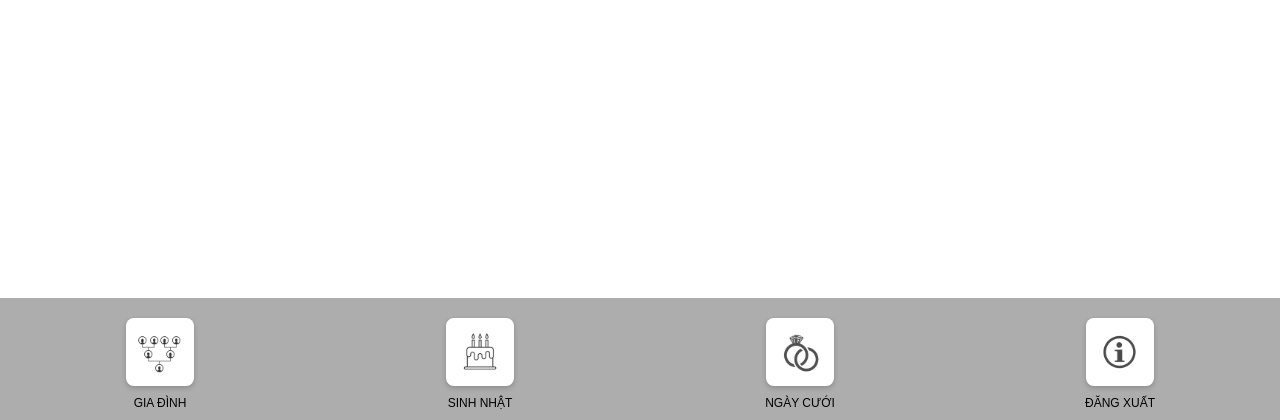
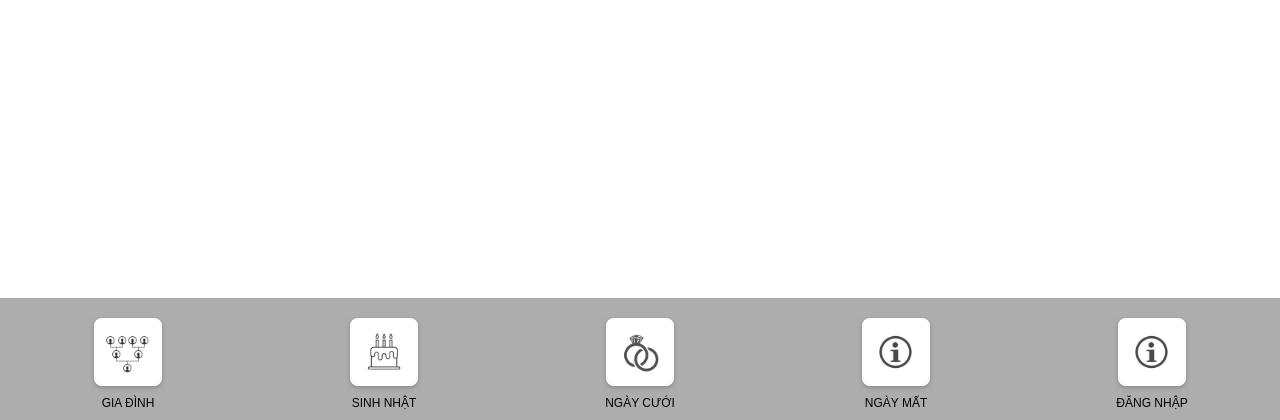
Before and after one commit to MinhLong2410-02/web-gia-dinh, a Django app: page /home/married-date/ in a window 1280 px wide. Shown: the part 380-800 px from the top of the page. Run offline with Django 3.2, Linux system fonts and the light colour scheme; data that the repository does not hold is empty.

Commit message:
update conditional templates inheritance

```diff
--- a/myproject/home/templates/base_authen.html
+++ b/myproject/home/templates/base_authen.html
@@ -32,6 +32,12 @@
             </a>
             <span class="icon-text">Ngày Cưới</span>
         </div>
+        <div class="footer-section">
+            <a href="{% url 'login' %}" class="icon-button">
+                <img src="{% static 'images/info.png' %}" alt="Ngày Mất">
+            </a>
+            <span class="icon-text">Ngày Mất</span>
+        </div>
         <div class="footer-section" onclick="document.getElementById('myform').submit();" >
             <form id="myform" method="post" action="{% url 'logout' %}">
                 {% csrf_token %}
--- a/myproject/home/templates/base_non_authen.html
+++ b/myproject/home/templates/base_non_authen.html
@@ -34,6 +34,12 @@
         </div>
         <div class="footer-section">
             <a href="{% url 'login' %}" class="icon-button">
+                <img src="{% static 'images/info.png' %}" alt="Ngày Mất">
+            </a>
+            <span class="icon-text">Ngày Mất</span>
+        </div>
+        <div class="footer-section">
+            <a href="{% url 'login' %}" class="icon-button">
                 <img src="{% static 'images/info.png' %}" alt="ĐĂNG NHẬP">
             </a>
             <span class="icon-text">Đăng Nhập</span>
--- a/myproject/home/templates/home/birth_date.html
+++ b/myproject/home/templates/home/birth_date.html
@@ -1,4 +1,4 @@
-{% extends 'base_authen.html' %}
+{% include request.user.is_authenticated|yesno:"base_authen.html,base_non_authen.html" %}
 {% load static %}
 
 {% block title %}Trang Chủ{% endblock %}
--- a/myproject/home/templates/home/married_date.html
+++ b/myproject/home/templates/home/married_date.html
@@ -1,7 +1,8 @@
-{% extends 'base_authen.html' %}
+
 {% load static %}
 
-{% block title %}Trang Chủ{% endblock %}
+{% include request.user.is_authenticated|yesno:"base_authen.html,base_non_authen.html" %}
+
 {% block content %}
     <link rel="stylesheet" href="{% static 'css/home.css' %}">
     <div class="banner">
--- a/myproject/home/views.py
+++ b/myproject/home/views.py
@@ -98,7 +98,7 @@
                 "img2": person2.profile_picture,
                 "start_date": relationship['start_date'].strftime("%d/%m/%Y") if relationship['start_date'] else None,
             })
-        return render(request, self.template_name, {'data': res})
+        return render(request, self.template_name, {'data': res, })
 
 class HomeView(View):
     template_name_authenticated = 'home/index_authen.html'
```
Also changed, not shown: myproject/home/migrations/0001_initial.py (added).
